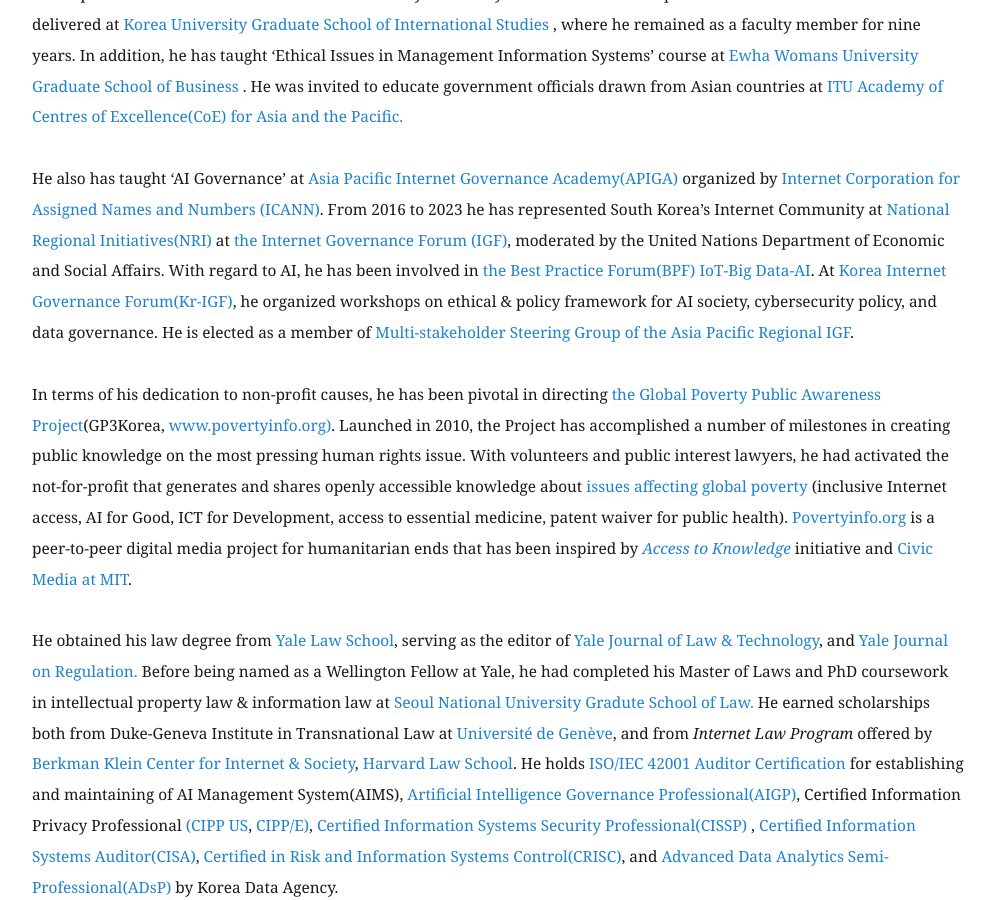
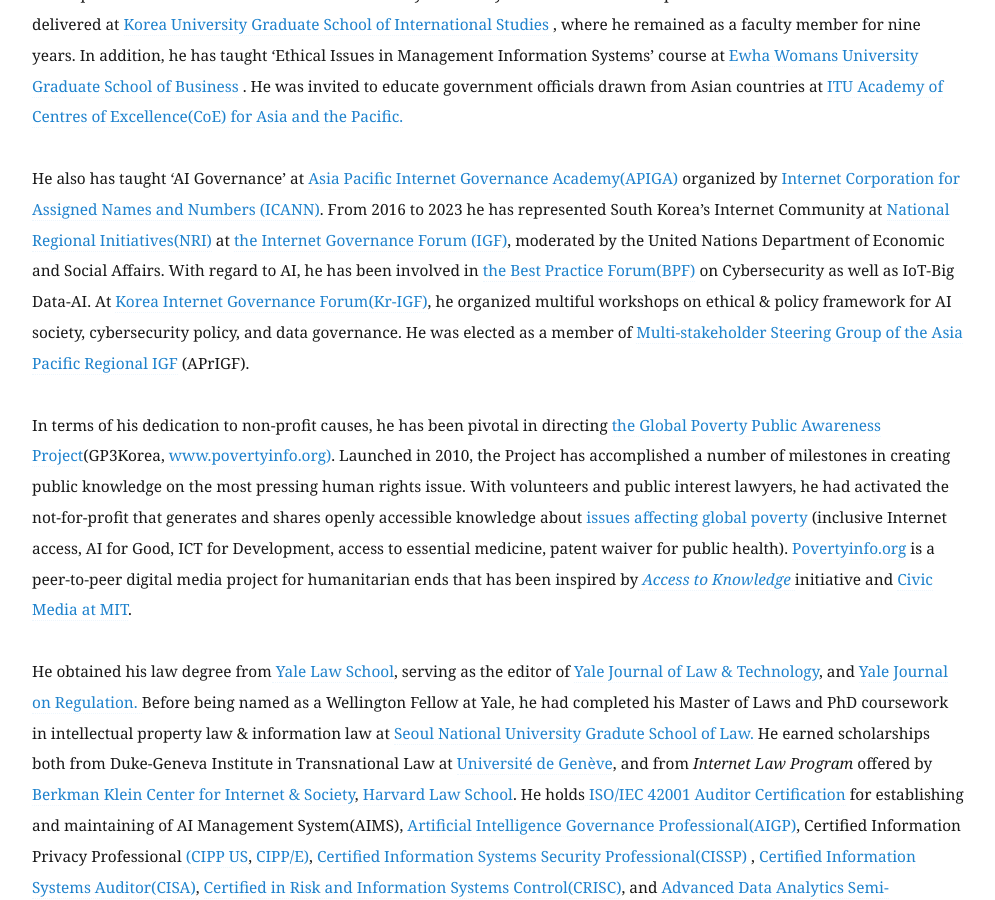
Before and after one commit to eunchangchoi/eunchangchoi.github.io, a Jekyll site: the page built from index.md, in a window 1280 px wide and 900 px high, scrolled down 1934 px. Shown: the whole window, without its empty margins (68-1063 px from the left). Built offline with Jekyll 4.4.1, drawn with Linux system fonts in a browser that asks for light colours.

Commit message:
Update index.md

```diff
--- a/index.md
+++ b/index.md
@@ -31,7 +31,7 @@
     <br>
     His teaching experiences include the <a href="https://www.unesco.org/en/unitwin/about"> UNESCO UNITWIN Program </a> for  <a href="https://unitwin.handong.edu/en/"> the Next-Generation AI Training</a> in Rwanda, Peru and Indonesia, where he has lectured on trustworthy AI systems design, open-weight models and data governance in sustainable development context.‘The Global Information Society and Policy’ and ‘International aspects of e-Commerce Law’ courses were delivered at <a href="https://int.korea.edu/kuis/index.do#none)"> Korea University Graduate School of International Studies </a>, where he remained as a faculty member for nine years. In addition, he has taught ‘Ethical Issues in Management Information Systems’ course at <a href="https://gsb.ewha.ac.kr/gsbeng/index.do"> Ewha Womans University Graduate School of Business </a>. He was invited to educate government officials drawn from Asian countries at <a href="https://www.itu.int/en/ITU-D/Regional-Presence/AsiaPacific/Pages/Events/2019/Artificial-Intelligence-Overview-and-Applications.aspx"> ITU Academy of Centres of Excellence(CoE) for Asia and the Pacific.</a> <br>
     <br>
-    He also has taught ‘AI Governance’ at <a href="https://community.icann.org/display/GSEAPAC/APIGA+2019"> Asia Pacific Internet Governance Academy(APIGA)</a> organized by <a href="https://www.icann.org"> Internet Corporation for Assigned Names and Numbers (ICANN)</a>. From 2016 to 2023 he has represented South Korea’s Internet Community at <a href="http://www.intgovforum.org/multilingual/content/igf-regional-and-national-initiatives"> National Regional Initiatives(NRI)</a> at <a href="https://intgovforum.org/en"> the Internet Governance Forum (IGF)</a>, moderated by the United Nations Department of Economic and Social Affairs. With regard to AI, he has been involved in <a href="http://www.intgovforum.org/multilingual/content/bpf-internet-of-things-iot-big-data-and-artificial-intelligence-ai-2018">the Best Practice Forum(BPF) IoT-Big Data-AI</a>. At <a href="http://krigf.kr"> Korea Internet Governance Forum(Kr-IGF)</a>, he organized workshops on ethical & policy framework for AI society, cybersecurity policy, and data governance. He is elected as a member of <a href="https://www.aprigf.asia/members.html"> Multi-stakeholder Steering Group of the Asia Pacific Regional IGF</a>. <br>
+    He also has taught ‘AI Governance’ at <a href="https://community.icann.org/display/GSEAPAC/APIGA+2019"> Asia Pacific Internet Governance Academy(APIGA)</a> organized by <a href="https://www.icann.org"> Internet Corporation for Assigned Names and Numbers (ICANN)</a>. From 2016 to 2023 he has represented South Korea’s Internet Community at <a href="http://www.intgovforum.org/multilingual/content/igf-regional-and-national-initiatives"> National Regional Initiatives(NRI)</a> at <a href="https://intgovforum.org/en"> the Internet Governance Forum (IGF)</a>, moderated by the United Nations Department of Economic and Social Affairs. With regard to AI, he has been involved in <a href="https://www.intgovforum.org/en/content/best-practice-forums-bpfs">the Best Practice Forum(BPF)</a> on Cybersecurity as well as IoT-Big Data-AI. At <a href="http://krigf.kr"> Korea Internet Governance Forum(Kr-IGF)</a>, he organized multiful workshops on ethical & policy framework for AI society, cybersecurity policy, and data governance. He was elected as a member of <a href="https://www.aprigf.asia/members.html"> Multi-stakeholder Steering Group of the Asia Pacific Regional IGF</a> (APrIGF). <br>
     <br>
   In terms of his dedication to non-profit causes, he has been pivotal in directing <a href="http://www.povertyinfo.org"> the Global Poverty Public Awareness Project</a>(GP3Korea, <a href="http://www.povertyinfo.org"> www.povertyinfo.org)</a>. Launched in 2010, the Project has accomplished a number of milestones in creating public knowledge on the most pressing human rights issue. With volunteers and public interest lawyers, he had activated the not-for-profit that generates and shares openly accessible knowledge about <a href= "http://povertyinfo.org/300.9_issues.html"> issues affecting global poverty</a> (inclusive Internet access, AI for Good, ICT for Development, access to essential medicine, patent waiver for public health). <a href="http://www.povertyinfo.org">Povertyinfo.org</a> is a peer-to-peer digital media project for humanitarian ends that has been inspired by<a href="https://law.yale.edu/isp/about/initiatives/access-knowledge"><i> Access to Knowledge</i> </a> initiative and <a href= "https://civic.mit.edu/"> Civic Media at MIT</a>.  <br>
      <br>
```
